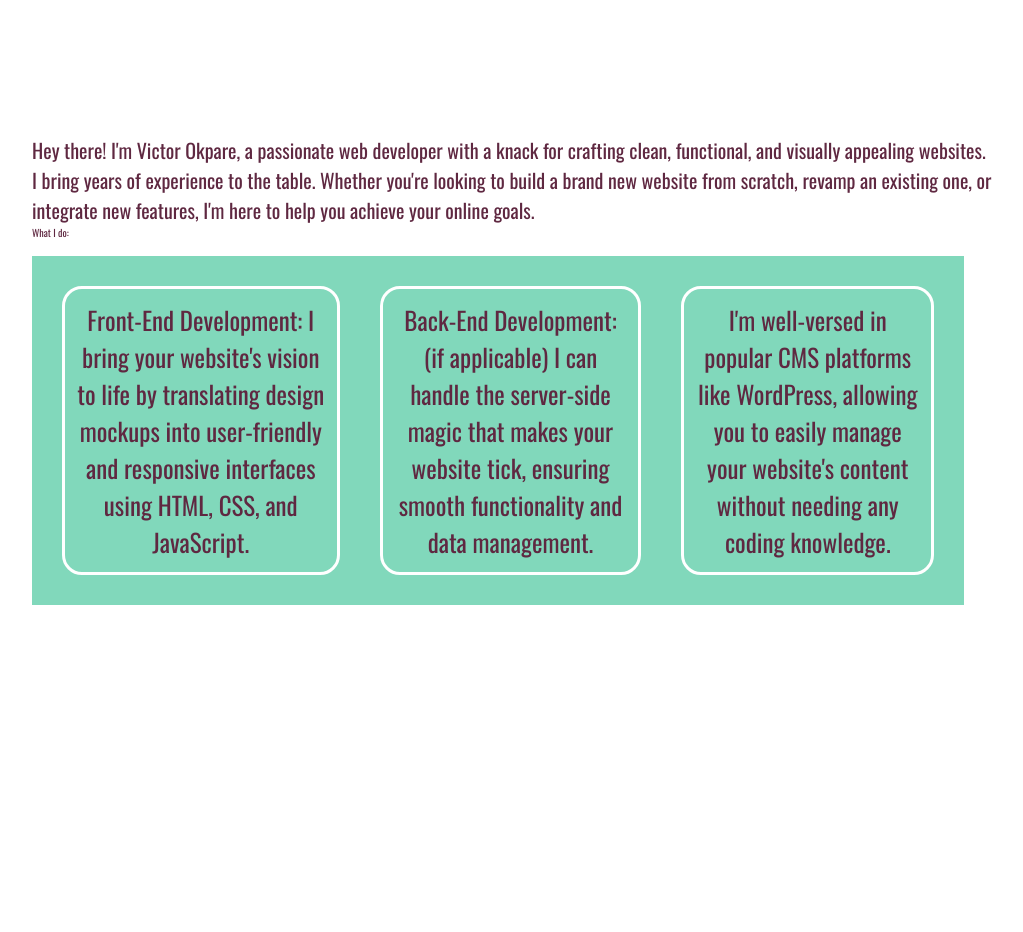
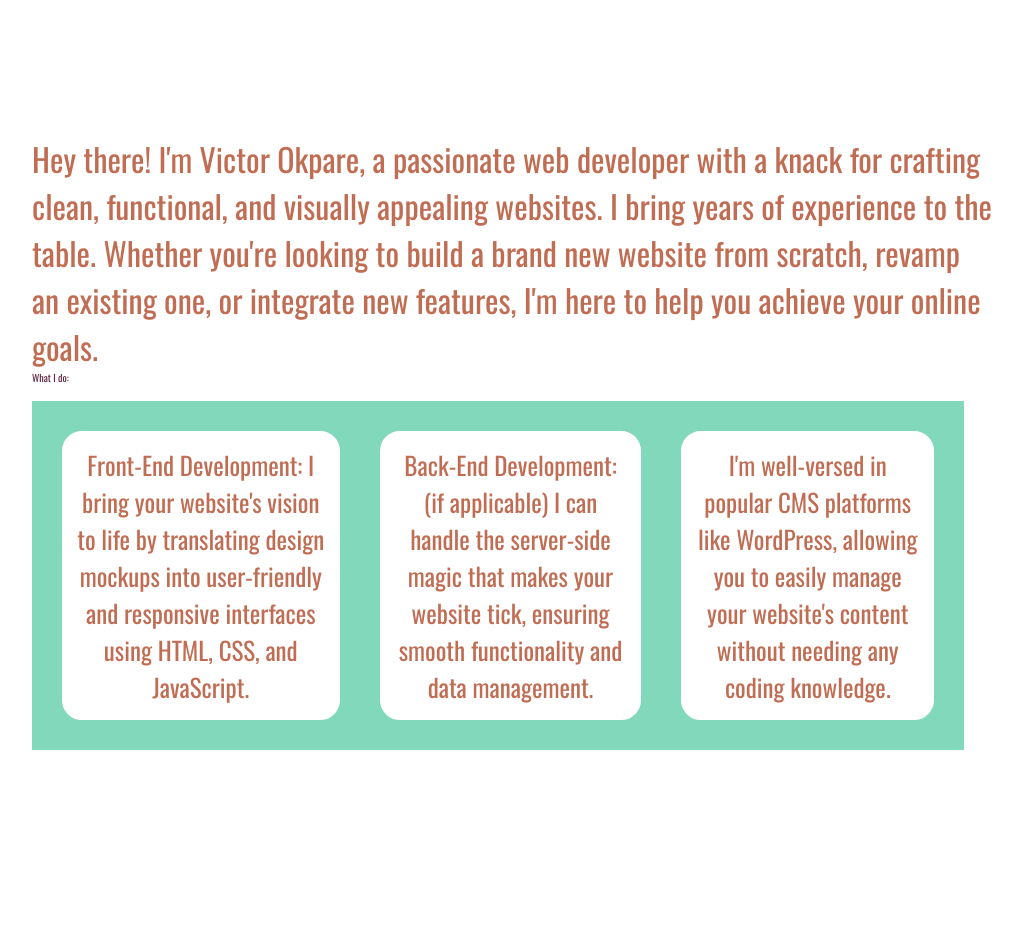
Before and after one commit to VictorOkpare/Portfolio-Website, a plain HTML site: page index.html in a window 1280 px wide. Shown: the part 3360-4292 px from the top of the page, without its empty margins (128-1151 px from the left). Drawn offline with nearby package versions, Linux system fonts and the light colour scheme.

Commit message:
Feat: added more styles

```diff
--- a/css/styles.css
+++ b/css/styles.css
@@ -175,11 +175,14 @@ section{
 
 .About-firstPara{
     font-size: 2rem;
+    color: #c06d53;
+    font-size: xx-large;
 }
 
 .Avout-list{
     background-color: #81d8bb;
     padding: 30px;
+    color: #c06d53;
 }
 .About-list{
     border: solid;
@@ -187,7 +190,10 @@ section{
     border-color: #ffffff;
     border-radius: 2rem;
     text-align: center;
+    background-color: #ffffff;
+    color: #c06d53;
 }
+
 
 /* RESPONSIVE SECTION */
 @media screen and (max-width: 900px) {
```
